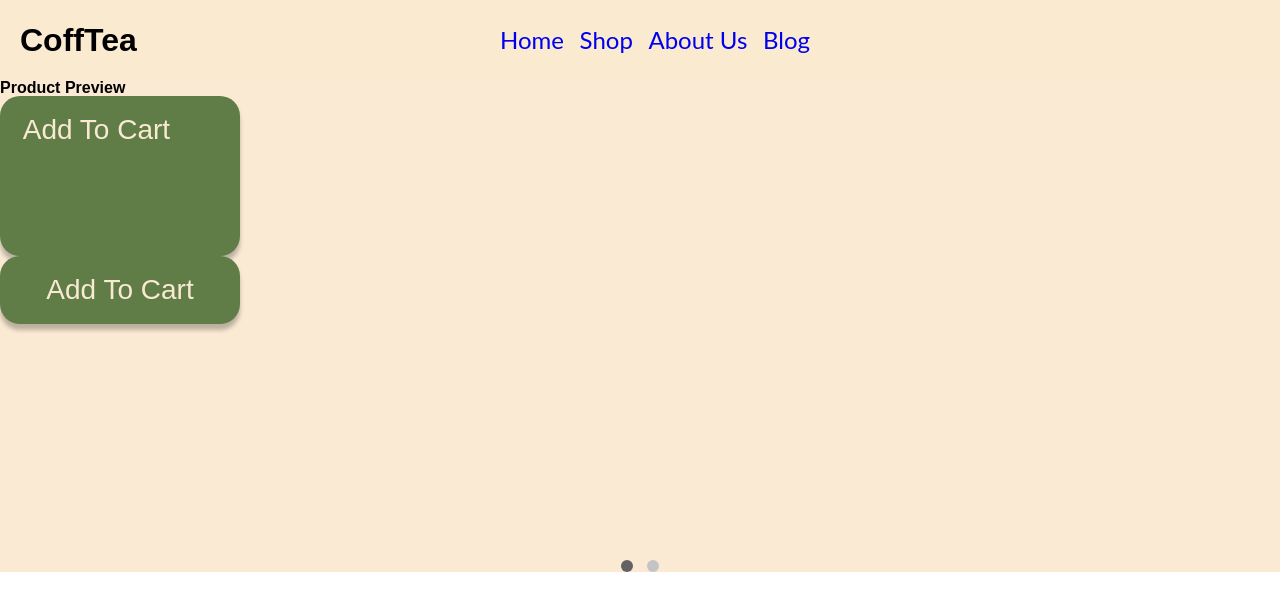
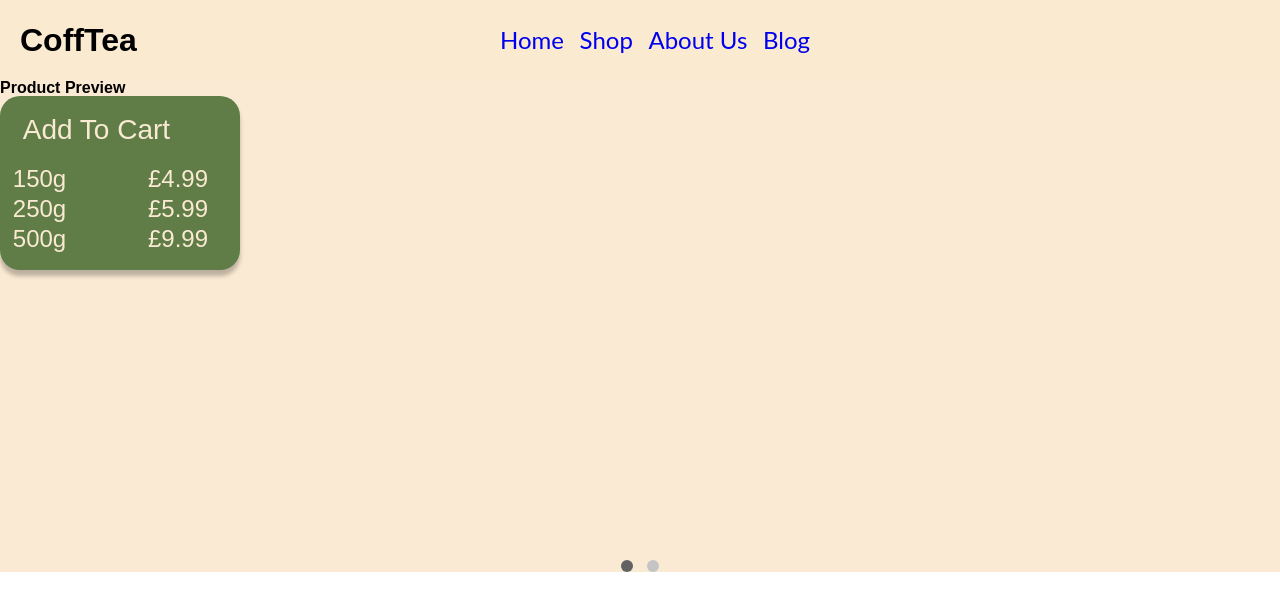
Before and after one commit to weeturtle/College-Summer-Website, a React (Create React App) app: page /home in a window 1280 px wide. Shown: the top 610 px of the page. Built offline with nearby package versions, Linux system fonts and the light colour scheme; some icons are missing; a web font is replaced by a local one.

Commit message:
Drop Down Layed Out

```diff
--- a/src/Features/Carousel/ProductPreview.tsx
+++ b/src/Features/Carousel/ProductPreview.tsx
@@ -1,5 +1,4 @@
 import styled from "styled-components";
-import { AddToCart } from "../../components/AddToCart";
 import { AddToCartDropDown } from "../../components/AddToCartDropDown";
 
 const PreviewWrapper = styled.div`
@@ -12,8 +11,11 @@ export const ProductPreview: React.FC = () => {
     return (
         <PreviewWrapper>
             <h2>Product Preview</h2>
-            <AddToCartDropDown options={[]} />
-            <AddToCart />
+            <AddToCartDropDown options={[
+                {name: "150g", price: 4.99, inStock: true},
+                {name: "250g", price: 5.99, inStock: true},
+                {name: "500g", price: 9.99, inStock: true}
+            ]} />
         </PreviewWrapper>
     )
 }
--- a/src/components/AddToCartDropDown.tsx
+++ b/src/components/AddToCartDropDown.tsx
@@ -1,21 +1,21 @@
 import styled from "styled-components";
 import { Icon } from '@iconify/react';
 import { useState } from "react";
+import { CartDropOption } from "./DropDownOption";
 
 const ButtonWrapper = styled.div`
 background-color: #607D47;
 color: #FAEAD3;
-height: ${(props: {dropped?: (boolean)}) => props.dropped ? '4.25rem' : '10rem'};
+height: ${(props: {dropped?: (boolean)}) => props.dropped ? '4.25rem' : '10.85rem'};
 width: 15rem;
 font-size: 1.75rem;
-
 border-radius: 1.25rem;
-padding-left: 0.55rem;
 box-shadow: 0px 6px 4px rgba(0, 0, 0, 0.25);
 `
 
 const ButtonContainer = styled.div`
 height: 4.25rem;
+padding-left: 0.55rem;
 width: 100%;
 display: flex;
 justify-content: center;
@@ -27,11 +27,20 @@ height: 3.5rem;
 width: 3.5rem;
 `
 
+const DropOptions = styled.div`
+`
+
 interface props {
-    options: React.FC[]
+    options: option[];
 }
 
-export const AddToCartDropDown: React.FC<props> = () => {
+interface option {
+    name: string;
+    price: number;
+    inStock?: boolean;
+}
+
+export const AddToCartDropDown: React.FC<props> = ({options}) => {
     const [dropped, setDropped] = useState(false);
 
 
@@ -48,6 +57,15 @@ export const AddToCartDropDown: React.FC<props> = () => {
                     <DropArrow icon="ri:arrow-drop-down-line" vFlip={true}/>
                 }
             </ButtonContainer>
+            <DropOptions>
+                {
+                    !dropped && options.map((option) => <CartDropOption
+                    name={option.name}
+                    price={option.price}
+                    inStock={option.inStock}
+                    />)
+                }
+            </DropOptions>
         </ButtonWrapper>
     )
 }
--- /dev/null
+++ b/src/components/DropDownOption.tsx
@@ -0,0 +1,42 @@
+import styled from "styled-components"
+
+const Option = styled.button`
+color: #FAEAD3;
+font-size: 1.5rem;
+display: flex;
+justify-content: space-between;
+align-items: center;
+background-color: transparent;
+border: none;
+width: 100%;
+padding-right: 2rem;
+padding-left: 0.8rem;
+
+
+&:hover {
+    background-color: #51693C;
+}
+`
+
+const Name = styled.p`
+
+`
+
+const Price = styled.p`
+text-align: right;
+`
+
+interface props {
+    name: string;
+    price: number;
+    inStock?: boolean;
+}
+
+export const CartDropOption: React.FC<props> = ({name, price, inStock=true}) => {
+    return (
+        <Option>
+            <Name>{name}</Name>
+            <Price>£{price}</Price>
+        </Option>
+    )
+}
```
